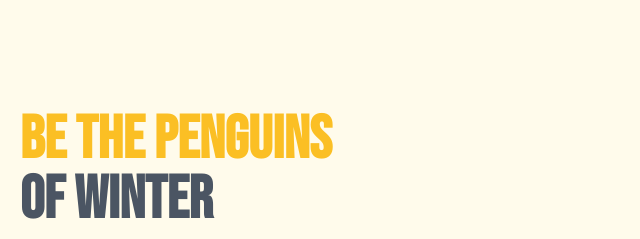
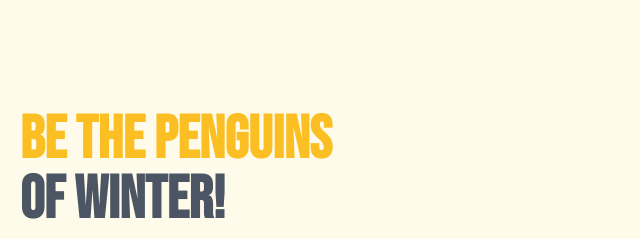
Before and after one commit to faysalahammedchowdhury01/penguin-fashion, a plain HTML site: page index.html in a window 1280 px wide. Shown: the part 129-368 px from the top of the page, 0-640 px from the left. Drawn offline with nearby package versions, Linux system fonts and the light colour scheme.

Commit message:
Update index.html

```diff
--- a/index.html
+++ b/index.html
@@ -47,7 +47,7 @@
               <h1 class="text-5xl sm:text-6xl font-bold font-bebas">
                 <span class="text-yellow-400">Be the Penguins</span>
                 <br />
-                of Winter
+                of Winter!
               </h1>
               <p class="w-96 max-w-full mt-3 mb-5">
                 Lorem Ipsum is simply dummy text of the printing and typesetting
```
